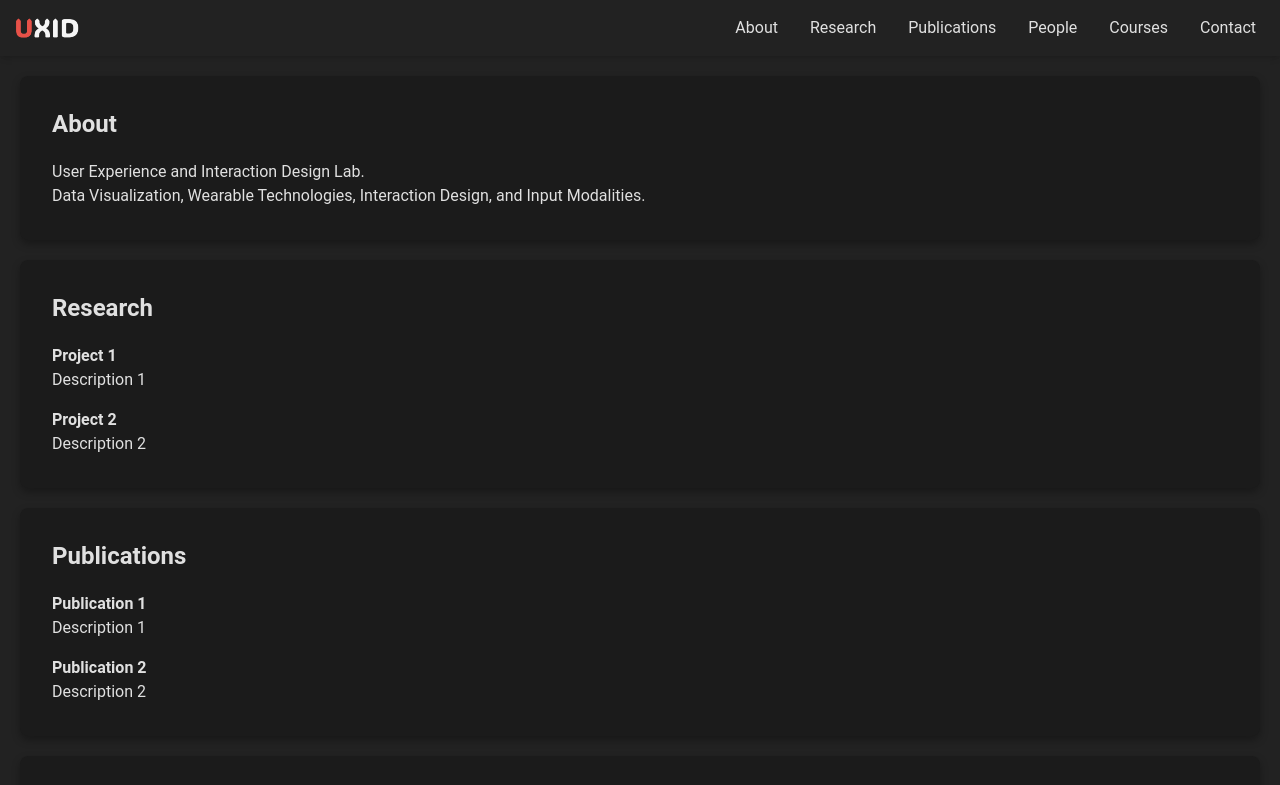
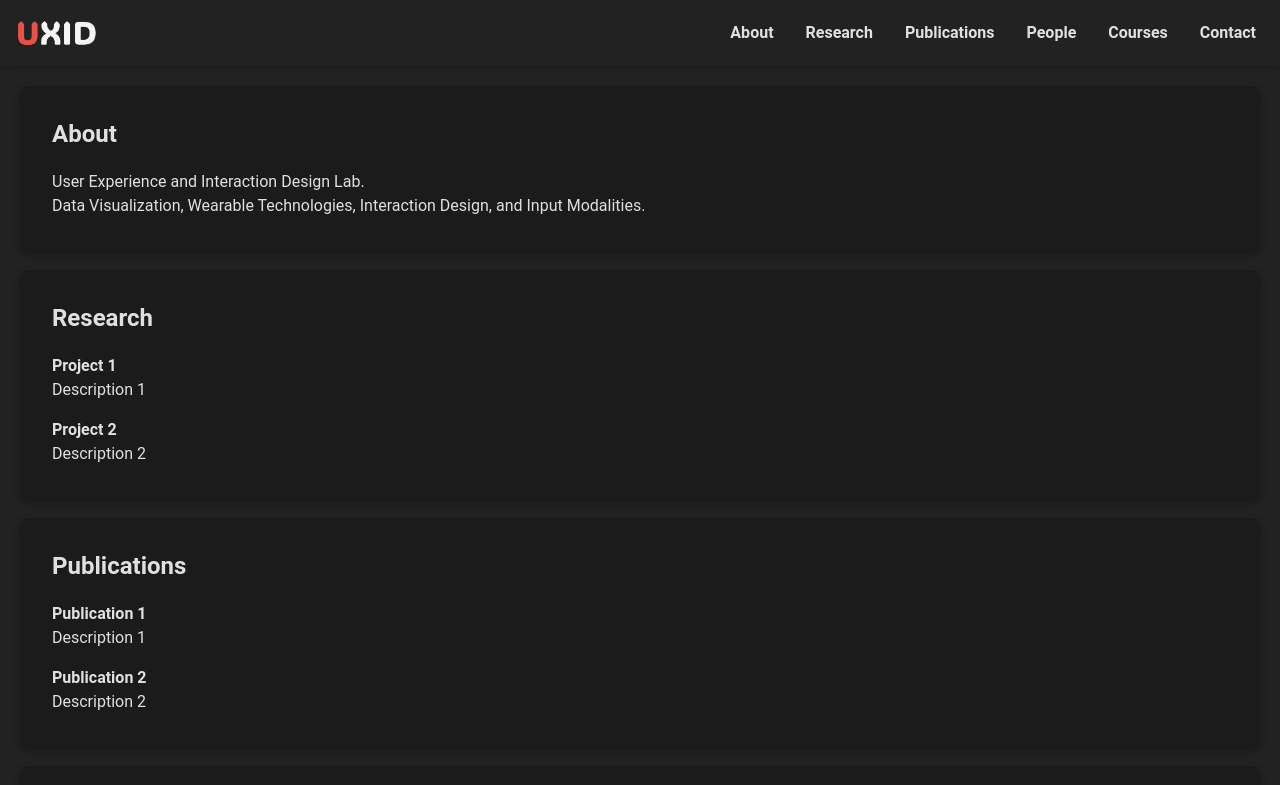
Before and after one commit to User-Experience-and-Interaction-Design/uxid.ca, a Gatsby site: page / in a window 1280 px wide. Shown: the top 785 px of the page. Built offline with nearby package versions, Linux system fonts and the light colour scheme; Gatsby itself is replaced by a stand-in of ours.

Commit message:
fix: fixed lab logo not displaying in production style: changed navbar style

```diff
--- a/gatsby-config.ts
+++ b/gatsby-config.ts
@@ -5,11 +5,13 @@ const config: GatsbyConfig = {
     title: `UXID`,
     siteUrl: `https://www.yourdomain.tld`
   },
-  // More easily incorporate content into your pages through automatic TypeScript type generation and better GraphQL IntelliSense.
-  // If you use VSCode you can also use the GraphQL plugin
-  // Learn more at: https://gatsby.dev/graphql-typegen
   graphqlTypegen: true,
-  plugins: ["gatsby-plugin-postcss"]
+  plugins: [
+    "gatsby-plugin-postcss",
+    "gatsby-plugin-image",
+    "gatsby-plugin-sharp",
+    "gatsby-transformer-sharp",
+  ]
 };
 
 export default config;
--- a/package.json
+++ b/package.json
@@ -19,7 +19,11 @@
   "dependencies": {
     "autoprefixer": "^10.4.17",
     "gatsby": "^5.13.2",
+    "gatsby-plugin-image": "^3.13.1",
     "gatsby-plugin-postcss": "^6.13.1",
+    "gatsby-plugin-sharp": "^5.13.1",
+    "gatsby-source-filesystem": "^5.13.1",
+    "gatsby-transformer-sharp": "^5.13.1",
     "postcss": "^8.4.35",
     "react": "^18.2.0",
     "react-dom": "^18.2.0",
--- a/src/components/navigation.tsx
+++ b/src/components/navigation.tsx
@@ -1,17 +1,17 @@
 import React from 'react';
-import uxid from "../images/uxid.png"
+import { StaticImage } from 'gatsby-plugin-image';
 
 const Navigation: React.FC = () => {
     return (
         <nav className="flex justify-between items-center bg-gray p-2 shadow-md">
-            <img src={uxid} alt="Logo" className="h-10 w-auto" />
+            <StaticImage src="../images/uxid.png" alt="UXID Lab Logo" height={50}/>
             <div>
-                <a href="#about" className="text-lightGray mx-4 hover:bg-teal no-underline">About</a>
-                <a href="#research" className="text-lightGray mx-4 hover:bg-teal no-underline">Research</a>
-                <a href="#publications" className="text-lightGray mx-4 hover:bg-teal no-underline">Publications</a>
-                <a href="#people" className="text-lightGray mx-4 hover:bg-teal no-underline">People</a>
-                <a href="#courses" className="text-lightGray mx-4 hover:bg-teal no-underline">Courses</a>
-                <a href="#contact" className="text-lightGray mx-4 hover:bg-teal no-underline">Contact</a>
+                <a href="#about" className="text-lightGray mx-4 font-bold no-underline hover:underline">About</a>
+                <a href="#research" className="text-lightGray mx-4 font-bold no-underline hover:underline">Research</a>
+                <a href="#publications" className="text-lightGray mx-4 font-bold no-underline hover:underline">Publications</a>
+                <a href="#people" className="text-lightGray mx-4 font-bold no-underline hover:underline">People</a>
+                <a href="#courses" className="text-lightGray mx-4 font-bold no-underline hover:underline">Courses</a>
+                <a href="#contact" className="text-lightGray mx-4 font-bold no-underline hover:underline">Contact</a>
             </div>
         </nav>
     );
```
Also changed, not shown: 1 other file.
